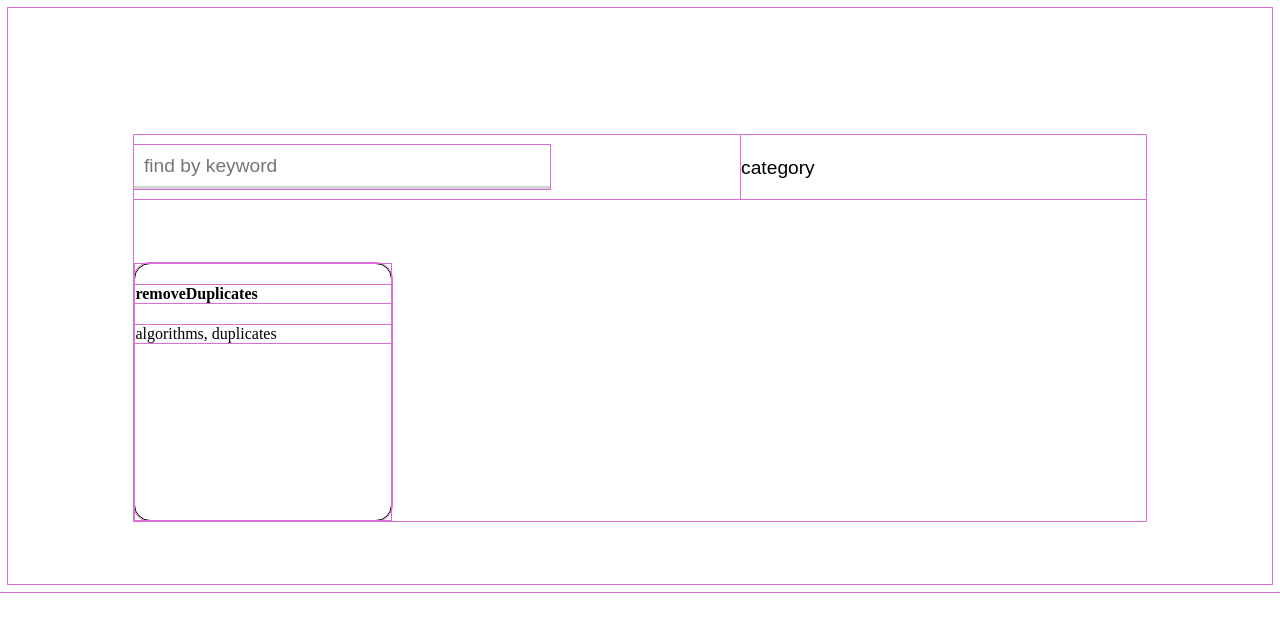
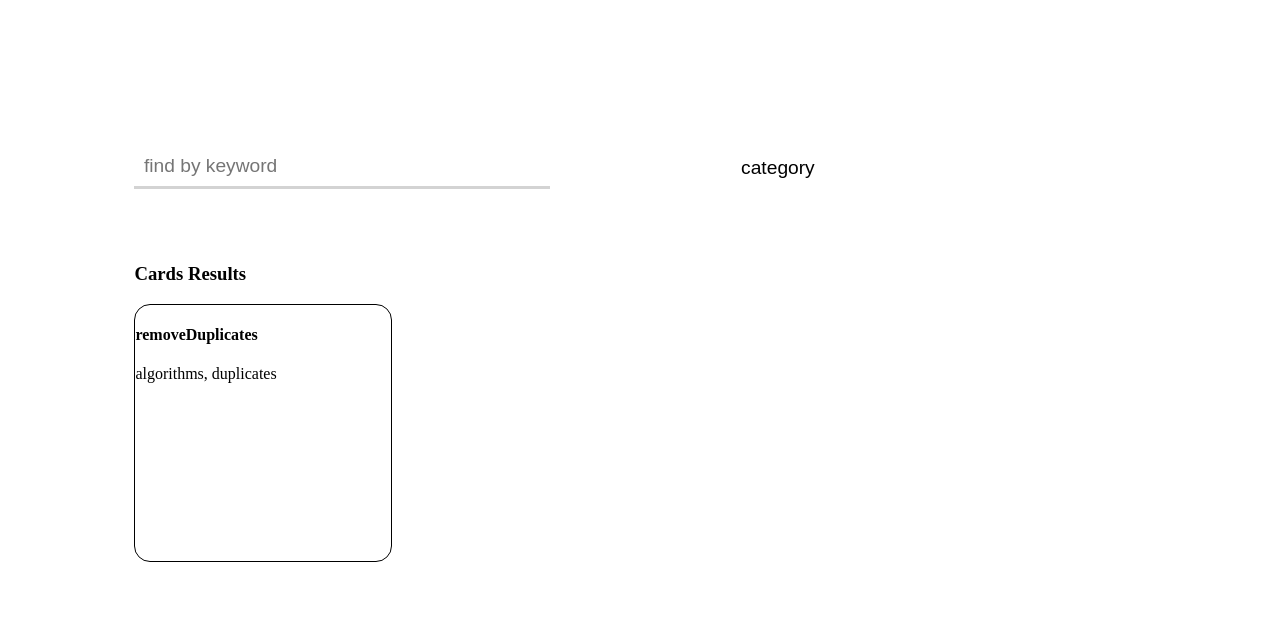
Before and after one commit to polevoyd/to-know, a React (Create React App) app: page / in a window 1280 px wide. Shown: the top 632 px of the page. Built offline with nearby package versions, Linux system fonts and the light colour scheme; no server answers; the HTML template or start-up script is replaced by a standard one.

Commit message:
initial components

```diff
--- a/src/components/CardsMain.js
+++ b/src/components/CardsMain.js
@@ -1,8 +1,11 @@
 import React from 'react';
 import CardsFilterBar from './CardsFilterBar';
 import CardsResults from './CardsResults';
+import CardPreview from './CardPreview';
 
 class CardsMain extends React.Component {
+
+
     render(){
         return(
             <div>
--- a/src/components/CardsResults.js
+++ b/src/components/CardsResults.js
@@ -2,12 +2,32 @@ import React from 'react';
 import CardPreview from './CardPreview';
 
 class CardsResults extends React.Component {
+    constructor(props){
+        super(props);
+        this.state = {
+            cards: []
+        }
+    }
+    componentDidMount(){
+        // calling api and get data
+        fetch('https://jsonplaceholder.typicode.com/todos/')
+        .then(response => response.json())
+        .then(cards => this.setState({cards: cards}));
+    }
+
     render(){
+        const postItems = this.state.cards.map(card => {
+
+        })
         return(
-            <div className="cards-results">
-                {/* here will be a logic for a loop of cards within selection on keyword */}
-                <CardPreview />
+            <div>
+                <h3>Cards Results</h3>
+                <div className="cards-results">
+                    {/* here will be a logic for a loop of cards within selection on keyword */}
+                    <CardPreview />
+                </div>
             </div>
+
         );
     }
 }
--- a/src/index.css
+++ b/src/index.css
@@ -1,5 +1,5 @@
 * {
-  outline: 1px solid orchid;
+  /* outline: 1px solid orchid; */
 }
 
 /* -------------------------------------------------- */
```
Also changed, not shown: src/App.js (+0 -9 lines).
